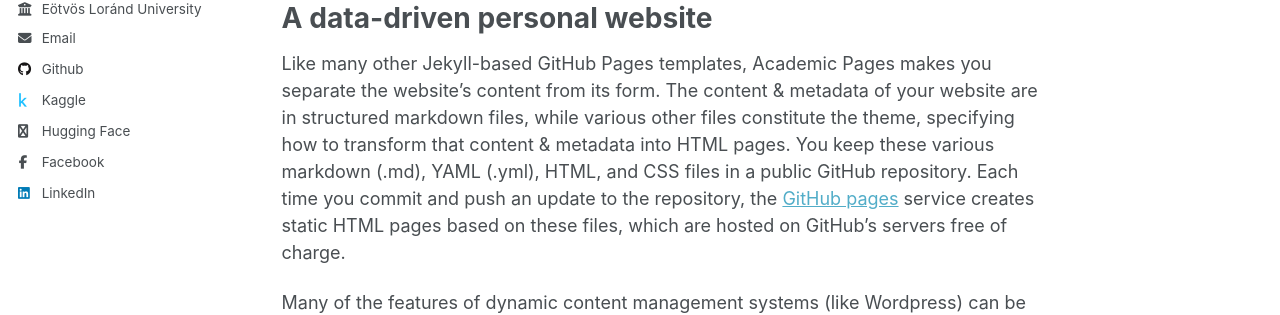
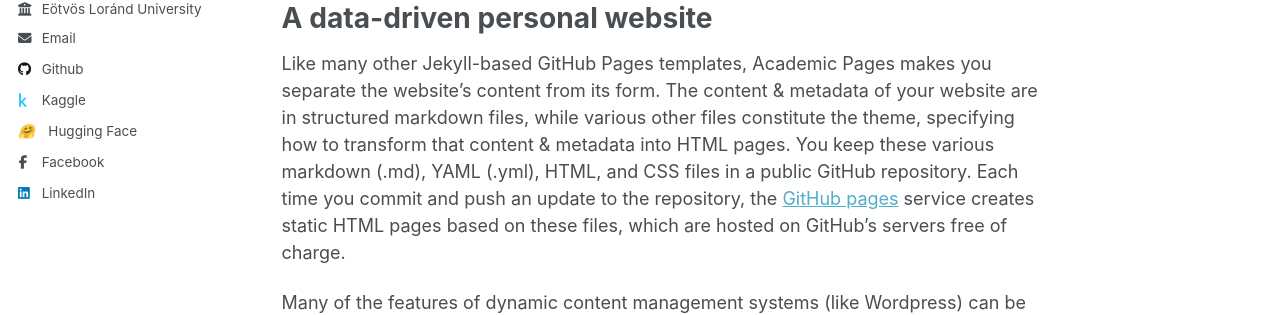
Before and after one commit to whynotkimhari/whynotkimhari.github.io, a Jekyll site: the page built from _pages/about.md, in a window 1280 px wide. Shown: the part 441-756 px from the top of the page. Built offline with Jekyll 4.4.1, drawn with Linux system fonts in a browser that asks for light colours.

Commit message:
Update author-profile.html

```diff
--- a/_includes/author-profile.html
+++ b/_includes/author-profile.html
@@ -80,7 +80,7 @@
         <li><a href="https://kaggle.com/{{ author.kaggle }}"><i class="fab fa-fw fa-kaggle icon-pad-right" aria-hidden="true"></i>Kaggle</a></li>
       {% endif %}
       {% if author.huggingface %}
-        <li><a href="https://huggingface.co/{{ author.huggingface }}"><i class="fab fa-fw fa-face-smile-wink icon-pad-right" aria-hidden="true"></i>Hugging Face</a></li>
+        <li><a href="https://huggingface.co/{{ author.huggingface }}"><i class="icon-pad-right" aria-hidden="true">🤗</i>Hugging Face</a></li>
       {% endif %}
       {% if author.stackoverflow %}
         <li><a href="https://www.stackoverflow.com/users/{{ author.stackoverflow }}"><i class="fab fa-fw fa-stack-overflow icon-pad-right" aria-hidden="true"></i>Stackoverflow</a></li>
```
